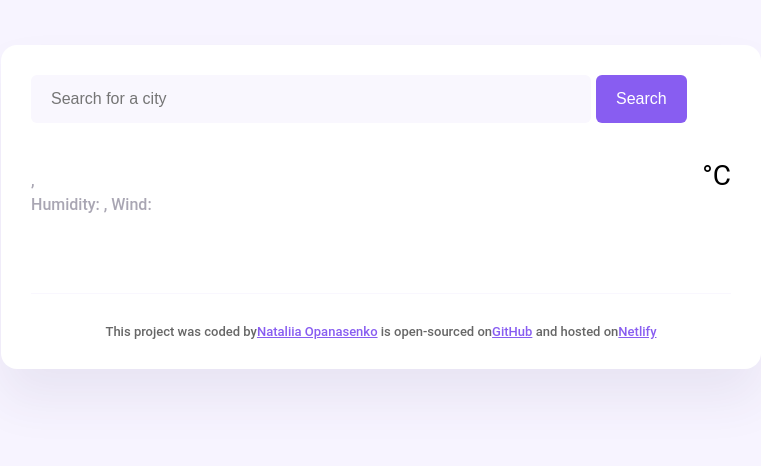
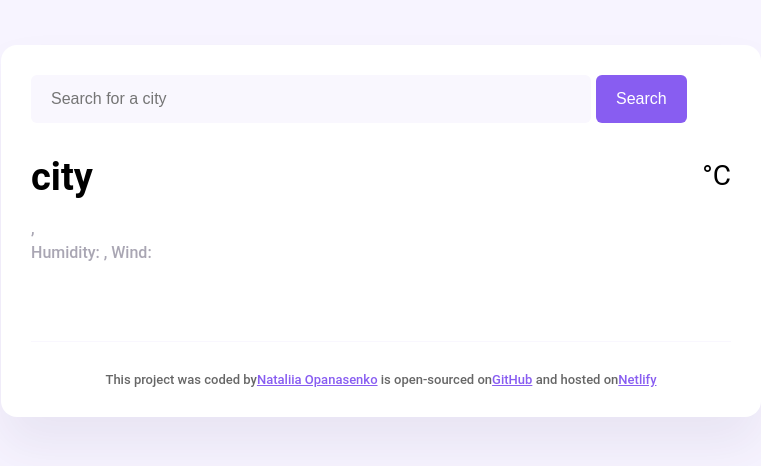
Before and after one commit to Nataliia-Opanasenko/weather-app-react, a React (Create React App) app: page / in a window 1280 px wide. Shown: the top 466 px of the page, without its empty margins (259-1020 px from the left). Built offline with nearby package versions, Linux system fonts and the light colour scheme.

Commit message:
Added h2

```diff
--- a/src/WeatherData.js
+++ b/src/WeatherData.js
@@ -5,7 +5,7 @@ function getWeatherData() {
     <main>
       <div className="weather-app-data">
         <div>
-          <h2 className="weather-app-city" id="city"></h2>
+          <h2 className="weather-app-city" id="city">city</h2>
           <p className="weather-app-details">
             <span id="time"></span>, <span id="description"></span>
             <br />
```
